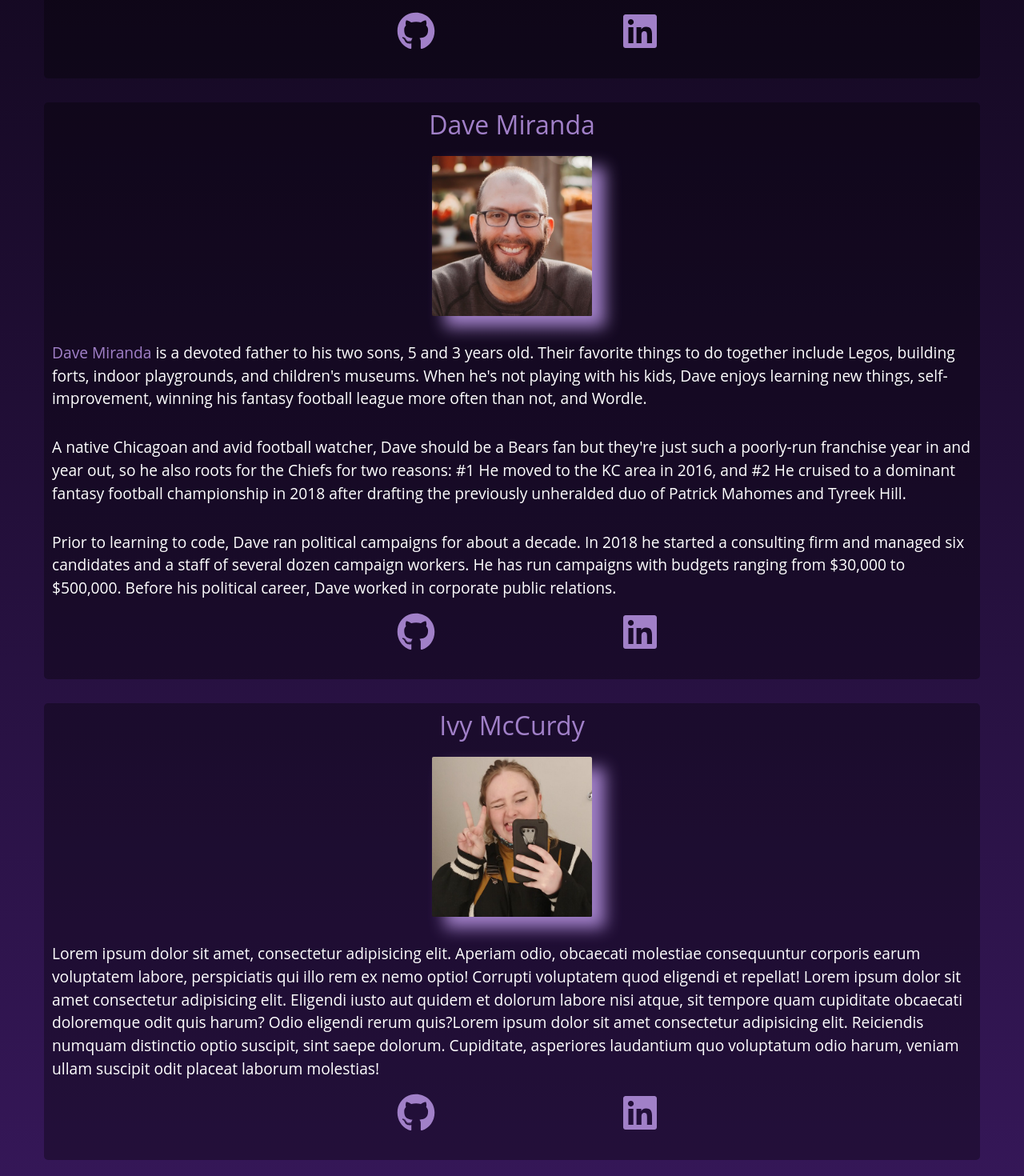
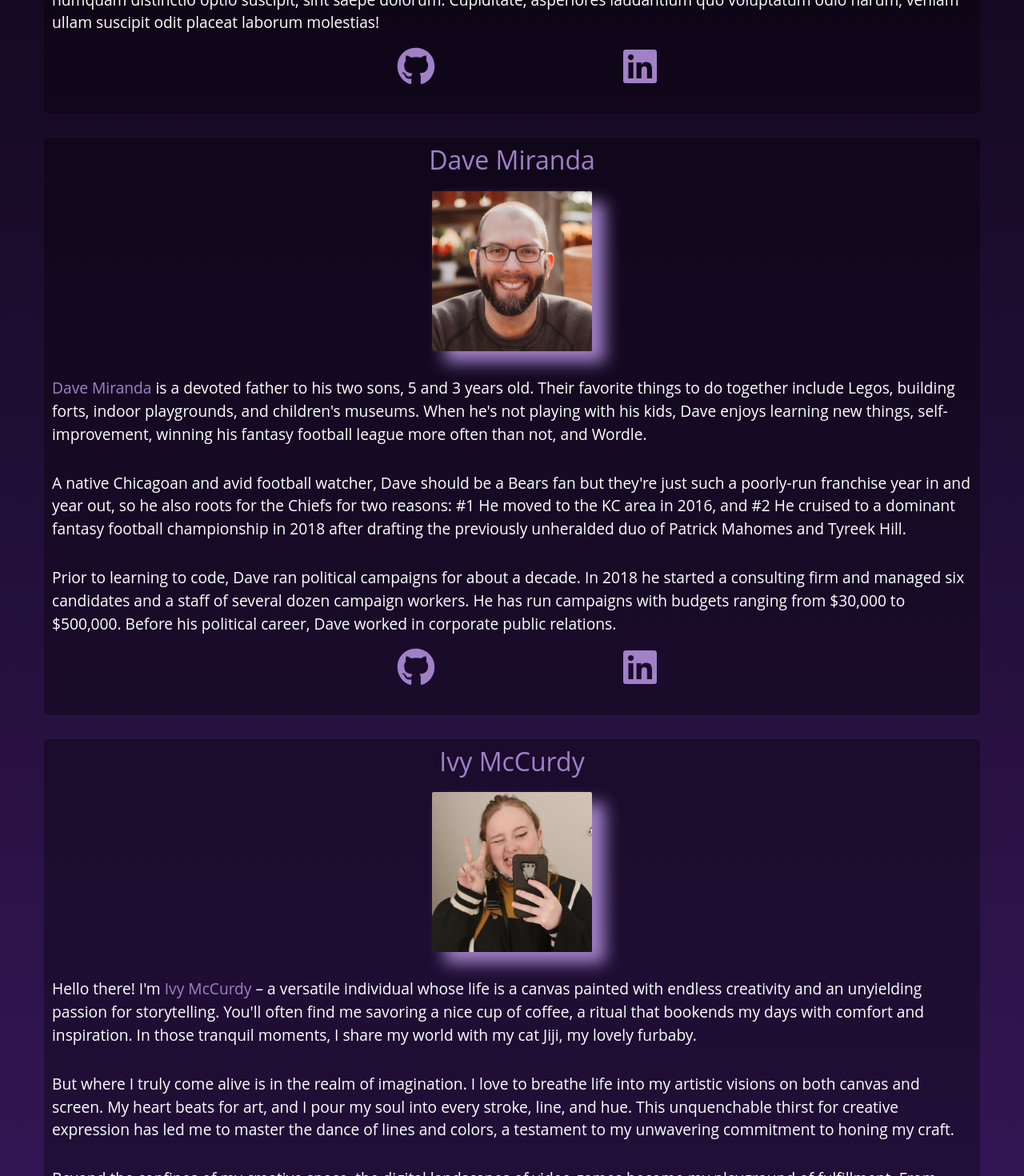
Before and after one commit to ZacWheeler3/job-huntr, a React (Vite) app in the folder client/: page /AboutPage in a window 1280 px wide. Shown: the part 1020-2490 px from the top of the page at 80% size. Built offline with nearby package versions, Linux system fonts and the light colour scheme.

Commit message:
created and added both a logo and a favicon, added a margin to the top of the navlinks, and added bio to my section in the Meet the Developers page

```diff
--- a/client/index.html
+++ b/client/index.html
@@ -2,7 +2,7 @@
 <html lang="en">
   <head>
     <meta charset="UTF-8" />
-    <link rel="icon" type="image/svg+xml" href="/vite.svg" />
+    <link rel="icon" type="image/svg+xml" href="/favicon.png" />
     <meta name="viewport" content="width=device-width, initial-scale=1.0" />
 
     <title>Job Huntr</title>
--- a/client/src/App.css
+++ b/client/src/App.css
@@ -9,6 +9,7 @@ html {
   display: flex;
   flex-direction: row;
   justify-content: center;
+  margin-top: 10px;
   margin-bottom: 0px;
   height: 100%;
 }
--- a/client/src/components/Header/index.jsx
+++ b/client/src/components/Header/index.jsx
@@ -1,5 +1,6 @@
 import { Link } from "react-router-dom";
 import Auth from "../../utils/auth";
+import Logo from "/jobhuntrlogo.png?url"
 
 const Header = () => {
   const logout = (event) => {
@@ -11,7 +12,7 @@ const Header = () => {
       <div className="header-box">
         <div className="header-title">
           <Link className="text-light" to="/">
-            <h1 className="site-title">Job Huntr</h1>
+            <img src={Logo} alt="Job Huntr" />
           </Link>
           <p>Job search made easy!</p>
         </div>
--- a/client/src/pages/AboutPage.jsx
+++ b/client/src/pages/AboutPage.jsx
@@ -3,18 +3,19 @@ import {
   FaGithub as GithubIcon,
   FaLinkedin as LinkedInIcon,
 } from "react-icons/fa";
-import zac from "../../public/zac.jpg?url";
-import dave from "../../public/dave.png?url";
-import ivy from "../../public/ivy.jpg?url";
-import chris from "../../public/chris.png?url";
-import hailey from "../../public/hailey.jpg?url";
+import zac from "/zac.jpg?url";
+import dave from "/dave.png?url";
+import ivy from "/ivy.jpg?url";
+import chris from "/chris.png?url";
+import hailey from "/hailey.jpg?url";
 
 const AboutPage = () => {
   return (
     <>
       <div className="about-title">Meet Our Team!</div>
       <section className="developers">
-        <card className="hailey"><div className="dev-name">Hailey Hughes</div>
+        <card className="hailey">
+          <div className="dev-name">Hailey Hughes</div>
           <div className="dev-pic">
             <img src={hailey} alt="My Image" />
           </div>
@@ -22,217 +23,15 @@ const AboutPage = () => {
             <p>
               Lorem ipsum dolor sit amet, consectetur adipisicing elit. Aperiam
               odio, obcaecati molestiae consequuntur corporis earum voluptatem
-            labore, perspiciatis qui illo rem ex nemo optio! Corrupti voluptatem
-            quod eligendi et repellat! Lorem ipsum dolor sit amet consectetur
-            adipisicing elit. Eligendi iusto aut quidem et dolorum labore nisi
-            atque, sit tempore quam cupiditate obcaecati doloremque odit quis
-            harum? Odio eligendi rerum quis?Lorem ipsum dolor sit amet
-            consectetur adipisicing elit. Reiciendis numquam distinctio optio
-            suscipit, sint saepe dolorum. Cupiditate, asperiores laudantium quo
-            voluptatum odio harum, veniam ullam suscipit odit placeat laborum
-            molestias!
-          </p>
-          <ul>
-            <li>
-              <a href="https://github.com/haileyraehughes89">
-                <GithubIcon />
-              </a>
-            </li>
-            <li>
-              <a href="https://www.linkedin.com/in/hailey-hughes-039382206">
-                <LinkedInIcon />
-              </a>
-            </li>
-          </ul>
-        </div></card>
-        <card className="dave"><div className="dev-name">Dave Miranda</div>
-        <div className="dev-pic">
-          <img src={dave} alt="My Image" />
-        </div>
-        <div className="dev-creds">
-        <p>
-            <span>Dave Miranda</span> is a devoted father to his two sons, 5 and 3 years old.
-            Their favorite things to do together include Legos, building forts,
-            indoor playgrounds, and children's museums. When he's not playing
-            with his kids, Dave enjoys learning new things, self-improvement,
-            winning his fantasy football league more often than not, and Wordle.
-          </p>
-          <p>
-            A native Chicagoan and avid football watcher, Dave should be a Bears
-            fan but they're just such a poorly-run franchise year in and year
-            out, so he also roots for the Chiefs for two reasons: #1 He moved to
-            the KC area in 2016, and #2 He cruised to a dominant fantasy
-            football championship in 2018 after drafting the previously
-            unheralded duo of Patrick Mahomes and Tyreek Hill.
-          </p>
-          <p>
-            Prior to learning to code, Dave ran political campaigns for about a
-            decade. In 2018 he started a consulting firm and managed six
-            candidates and a staff of several dozen campaign workers. He has run
-            campaigns with budgets ranging from $30,000 to $500,000. Before his
-            political career, Dave worked in corporate public relations.
-          </p>
-          <ul>
-            <li>
-              <a href="https://github.com/DaveFMiranda">
-                <GithubIcon />
-              </a>
-            </li>
-            <li>
-              <a href="https://www.linkedin.com/in/dave-m-9463327">
-                <LinkedInIcon />
-              </a>
-            </li>
-          </ul>
-        </div></card>
-        <card className="hailey"><div className="dev-name">Ivy McCurdy</div>
-        <div className="dev-pic">
-          <img src={ivy} alt="My Image" />
-        </div>
-        <div className="dev-creds">
-          <p>
-            Lorem ipsum dolor sit amet, consectetur adipisicing elit. Aperiam
-            odio, obcaecati molestiae consequuntur corporis earum voluptatem
-            labore, perspiciatis qui illo rem ex nemo optio! Corrupti voluptatem
-            quod eligendi et repellat! Lorem ipsum dolor sit amet consectetur
-            adipisicing elit. Eligendi iusto aut quidem et dolorum labore nisi
-            atque, sit tempore quam cupiditate obcaecati doloremque odit quis
-            harum? Odio eligendi rerum quis?Lorem ipsum dolor sit amet
-            consectetur adipisicing elit. Reiciendis numquam distinctio optio
-            suscipit, sint saepe dolorum. Cupiditate, asperiores laudantium quo
-            voluptatum odio harum, veniam ullam suscipit odit placeat laborum
-            molestias!
-          </p>
-          <ul>
-            <li>
-              <a href="https://github.com/IvySMac">
-                <GithubIcon />
-              </a>
-            </li>
-            <li>
-              <a href="https://www.linkedin.com/in/ivy-mccurdy">
-                <LinkedInIcon />
-              </a>
-            </li>
-          </ul>
-        </div></card>
-        <card className="chris"><div className="dev-name">Christopher Tsang</div>
-        <div className="dev-pic">
-          <img src={chris} alt="My Image" />
-        </div>
-        <div className="dev-creds">
-        <p>
-            Hello, I'm <span>Christopher Tsang</span>! I am a Full-Stack Developer and Audio
-            Engineer with a passion for solving problems. I enjoy working on
-            challenging projects that require me to think outside the box and
-            come up with innovative solutions. I have experience in IT support
-            and am reliable, ensuring that I always meet my deadlines and
-            deliver high-quality work. My attention to detail and sharp
-            technical skills enable me to create efficient and effective
-            solutions.
-          </p>
-          <p>
-            {" "}
-            In my free time, I love playing table tennis, tennis, NBA2k23, and
-            MOBA type games. I find that sports and gaming are a great way to
-            stay active, improve my reflexes, and have fun. When I'm not
-            competing on the court or in the virtual world, you can find me
-            exploring new technologies, playing music, or hiking in the great
-            outdoors.
-          </p>
-          <p>
-            {" "}
-            I am excited to bring my skills and experience to new projects and
-            collaborate with like-minded individuals. Whether it's solving
-            complex technical challenges or mastering the latest game, I'm
-            always up for a good challenge!
-          </p>
-          <ul>
-            <li>
-              <a href="https://github.com/wontonchris">
-                <GithubIcon />
-              </a>
-            </li>
-            <li>
-              <a href="https://www.linkedin.com/in/christopher-tsang-97710386">
-                <LinkedInIcon />
-              </a>
-            </li>
-          </ul>
-        </div></card>
-        <card className="ivy"><div className="dev-name">Zac Wheeler</div>
-        <div className="dev-pic">
-          <img src={zac} alt="My Image" />
-        </div>
-        <div className="dev-creds">
-        <p>
-            Hello! I'm <span>Zac Wheeler</span>, a devoted husband and a proud father of two
-            amazing kids—a lively 6-year-old and an adorable 2-year-old. As a
-            family man, I find immense joy in spending quality time with my
-            loved ones. Whether we're embarking on outdoor adventures, engaging
-            in playful board games, or simply enjoying each other's presence at
-            home, family always comes first.
-          </p>
-
-          <p>
-            When I'm not wearing my dad hat, you'll likely find me indulging in
-            two of my passions: movies and 3D printing. As a film enthusiast, I
-            relish movie nights with a big bowl of popcorn in hand. From
-            timeless classics to the latest blockbusters, count me in! On the
-            creative front, I'm also an enthusiastic 3D printing aficionado.
-            There's something uniquely satisfying about transforming digital
-            designs into tangible objects, and I'm constantly tinkering with my
-            printer, turning ideas into reality.
-          </p>
-
-          <p>
-            Life is a delicate balance, and for me, that entails treasuring
-            family moments, immersing myself in cinematic wonders, and diving
-            into the world of 3D printing!
-          </p>
-          <ul>
-            <li>
-              <a href="https://github.com/ZacWheeler3">
-                <GithubIcon />
-              </a>
-            </li>
-            <li>
-              <a href="https://www.linkedin.com/in/zac-wheeler-76335b180">
-                <LinkedInIcon />
-              </a>
-            </li>
-          </ul>
-        </div></card>
-      </section>
-    </>
-  );
-};
-export default AboutPage;
-
-{
-  /* <div className="about-container">
-      <div className="about-title">
-        <h2>Meet Our Team!</h2>
-      </div>
-
-      <div className="creator-section">
-        <div className="dev-name">Hailey Hughes</div>
-        <div className="dev-pic">
-          <img src={zac} alt="My Image" />
-        </div>
-        <div className="dev-creds">
-          <p>
-            Lorem ipsum dolor sit amet, consectetur adipisicing elit. Aperiam
-            odio, obcaecati molestiae consequuntur corporis earum voluptatem
-            labore, perspiciatis qui illo rem ex nemo optio! Corrupti voluptatem
-            quod eligendi et repellat! Lorem ipsum dolor sit amet consectetur
-            adipisicing elit. Eligendi iusto aut quidem et dolorum labore nisi
-            atque, sit tempore quam cupiditate obcaecati doloremque odit quis
-            harum? Odio eligendi rerum quis?Lorem ipsum dolor sit amet
-            consectetur adipisicing elit. Reiciendis numquam distinctio optio
-            suscipit, sint saepe dolorum. Cupiditate, asperiores laudantium quo
-            voluptatum odio harum, veniam ullam suscipit odit placeat laborum
-            molestias!
+              labore, perspiciatis qui illo rem ex nemo optio! Corrupti
+              voluptatem quod eligendi et repellat! Lorem ipsum dolor sit amet
+              consectetur adipisicing elit. Eligendi iusto aut quidem et dolorum
+              labore nisi atque, sit tempore quam cupiditate obcaecati
+              doloremque odit quis harum? Odio eligendi rerum quis?Lorem ipsum
+              dolor sit amet consectetur adipisicing elit. Reiciendis numquam
+              distinctio optio suscipit, sint saepe dolorum. Cupiditate,
+              asperiores laudantium quo voluptatum odio harum, veniam ullam
+              suscipit odit placeat laborum molestias!
             </p>
             <ul>
               <li>
@@ -247,32 +46,36 @@ export default AboutPage;
               </li>
             </ul>
           </div>
+        </card>
+        <card className="dave">
           <div className="dev-name">Dave Miranda</div>
           <div className="dev-pic">
             <img src={dave} alt="My Image" />
           </div>
           <div className="dev-creds">
             <p>
-            <span>Dave Miranda</span> is a devoted father to his two sons, 5 and 3 years old.
-            Their favorite things to do together include Legos, building forts,
-            indoor playgrounds, and children's museums. When he's not playing
-            with his kids, Dave enjoys learning new things, self-improvement,
-            winning his fantasy football league more often than not, and Wordle.
+              <span>Dave Miranda</span> is a devoted father to his two sons, 5
+              and 3 years old. Their favorite things to do together include
+              Legos, building forts, indoor playgrounds, and children's museums.
+              When he's not playing with his kids, Dave enjoys learning new
+              things, self-improvement, winning his fantasy football league more
+              often than not, and Wordle.
             </p>
             <p>
-            A native Chicagoan and avid football watcher, Dave should be a Bears
-            fan but they're just such a poorly-run franchise year in and year
-            out, so he also roots for the Chiefs for two reasons: #1 He moved to
-            the KC area in 2016, and #2 He cruised to a dominant fantasy
-            football championship in 2018 after drafting the previously
-            unheralded duo of Patrick Mahomes and Tyreek Hill.
+              A native Chicagoan and avid football watcher, Dave should be a
+              Bears fan but they're just such a poorly-run franchise year in and
+              year out, so he also roots for the Chiefs for two reasons: #1 He
+              moved to the KC area in 2016, and #2 He cruised to a dominant
+              fantasy football championship in 2018 after drafting the
+              previously unheralded duo of Patrick Mahomes and Tyreek Hill.
             </p>
             <p>
-            Prior to learning to code, Dave ran political campaigns for about a
-            decade. In 2018 he started a consulting firm and managed six
-            candidates and a staff of several dozen campaign workers. He has run
-            campaigns with budgets ranging from $30,000 to $500,000. Before his
-            political career, Dave worked in corporate public relations.
+              Prior to learning to code, Dave ran political campaigns for about
+              a decade. In 2018 he started a consulting firm and managed six
+              candidates and a staff of several dozen campaign workers. He has
+              run campaigns with budgets ranging from $30,000 to $500,000.
+              Before his political career, Dave worked in corporate public
+              relations.
             </p>
             <ul>
               <li>
@@ -287,13 +90,35 @@ export default AboutPage;
               </li>
             </ul>
           </div>
+        </card>
+        <card className="hailey">
           <div className="dev-name">Ivy McCurdy</div>
           <div className="dev-pic">
             <img src={ivy} alt="My Image" />
           </div>
           <div className="dev-creds">
             <p>
-            Zac is my favorite person and i just think he is so freaking cool.
+              Hello there! I'm <span>Ivy McCurdy</span> – a versatile individual
+              whose life is a canvas painted with endless creativity and an
+              unyielding passion for storytelling. You'll often find me savoring
+              a nice cup of coffee, a ritual that bookends my days with comfort
+              and inspiration. In those tranquil moments, I share my world with
+              my cat Jiji, my lovely furbaby.
+            </p>
+            <p>
+              But where I truly come alive is in the realm of imagination. I
+              love to breathe life into my artistic visions on both canvas and
+              screen. My heart beats for art, and I pour my soul into every
+              stroke, line, and hue. This unquenchable thirst for creative
+              expression has led me to master the dance of lines and colors, a
+              testament to my unwavering commitment to honing my craft.
+            </p>
+            <p>
+              Beyond the confines of my creative space, the digital landscapes
+              of video games become my playground of fulfillment. From exploring
+              expansive worlds to embarking on epic quests and immersing myself
+              in interactive narratives, video games provide me with a sanctuary
+              to unwind and rediscover inspiration anew.
             </p>
             <ul>
               <li>
@@ -308,20 +133,22 @@ export default AboutPage;
               </li>
             </ul>
           </div>
+        </card>
+        <card className="chris">
           <div className="dev-name">Christopher Tsang</div>
           <div className="dev-pic">
             <img src={chris} alt="My Image" />
           </div>
           <div className="dev-creds">
             <p>
-            Hello, I'm <span>Christopher Tsang</span>! I am a Full-Stack Developer and Audio
-            Engineer with a passion for solving problems. I enjoy working on
-            challenging projects that require me to think outside the box and
-            come up with innovative solutions. I have experience in IT support
-            and am reliable, ensuring that I always meet my deadlines and
-            deliver high-quality work. My attention to detail and sharp
-            technical skills enable me to create efficient and effective
-            solutions.
+              Hello, I'm <span>Christopher Tsang</span>! I am a Full-Stack
+              Developer and Audio Engineer with a passion for solving problems.
+              I enjoy working on challenging projects that require me to think
+              outside the box and come up with innovative solutions. I have
+              experience in IT support and am reliable, ensuring that I always
+              meet my deadlines and deliver high-quality work. My attention to
+              detail and sharp technical skills enable me to create efficient
+              and effective solutions.
             </p>
             <p>
               {" "}
@@ -352,29 +179,31 @@ export default AboutPage;
               </li>
             </ul>
           </div>
+        </card>
+        <card className="ivy">
           <div className="dev-name">Zac Wheeler</div>
           <div className="dev-pic">
             <img src={zac} alt="My Image" />
           </div>
           <div className="dev-creds">
             <p>
-            Hello! I'm <span>Zac Wheeler</span>, a devoted husband and a proud father of two
-            amazing kids—a lively 6-year-old and an adorable 2-year-old. As a
-            family man, I find immense joy in spending quality time with my
-            loved ones. Whether we're embarking on outdoor adventures, engaging
-            in playful board games, or simply enjoying each other's presence at
-            home, family always comes first.
+              Hello! I'm <span>Zac Wheeler</span>, a devoted husband and a proud
+              father of two amazing kids—a lively 6-year-old and an adorable
+              2-year-old. As a family man, I find immense joy in spending
+              quality time with my loved ones. Whether we're embarking on
+              outdoor adventures, engaging in playful board games, or simply
+              enjoying each other's presence at home, family always comes first.
             </p>
 
             <p>
-            When I'm not wearing my dad hat, you'll likely find me indulging in
-            two of my passions: movies and 3D printing. As a film enthusiast, I
-            relish movie nights with a big bowl of popcorn in hand. From
-            timeless classics to the latest blockbusters, count me in! On the
-            creative front, I'm also an enthusiastic 3D printing aficionado.
-            There's something uniquely satisfying about transforming digital
-            designs into tangible objects, and I'm constantly tinkering with my
-            printer, turning ideas into reality.
+              When I'm not wearing my dad hat, you'll likely find me indulging
+              in two of my passions: movies and 3D printing. As a film
+              enthusiast, I relish movie nights with a big bowl of popcorn in
+              hand. From timeless classics to the latest blockbusters, count me
+              in! On the creative front, I'm also an enthusiastic 3D printing
+              aficionado. There's something uniquely satisfying about
+              transforming digital designs into tangible objects, and I'm
+              constantly tinkering with my printer, turning ideas into reality.
             </p>
 
             <p>
@@ -395,6 +224,9 @@ export default AboutPage;
               </li>
             </ul>
           </div>
-      </div>
-    </div> */
-}
+        </card>
+      </section>
+    </>
+  );
+};
+export default AboutPage;
--- a/client/src/pages/ErrorPage.jsx
+++ b/client/src/pages/ErrorPage.jsx
@@ -1,5 +1,5 @@
 import { useRouteError } from "react-router-dom";
-import mario from "../../public/mario.png?url";
+import mario from "/mario.png?url";
 
 export default function ErrorPage() {
   const error = useRouteError();
```
Also changed, not shown: client/public/favicon.png (added), client/public/jobhuntrlogo.png (added). Lines whose indentation alone changed are shown as unchanged.
